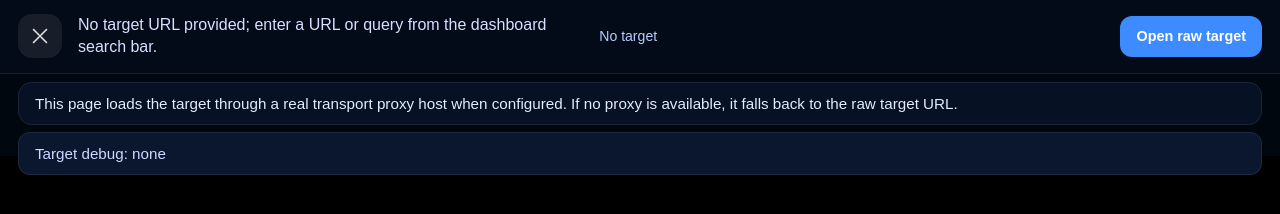
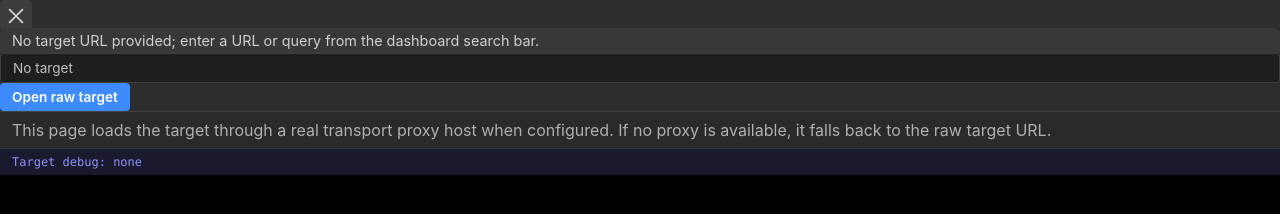
Before and after one commit to idkwhatamidoing79-creator/subzero1, a plain HTML site: page proxy.html in a window 1280 px wide. Drawn offline with Linux system fonts and the light colour scheme.

Commit message:
Refactor CSS styles in proxy.html
Updated styles for improved layout and appearance.

```diff
--- a/proxy.html
+++ b/proxy.html
@@ -5,115 +5,154 @@
   <meta name="viewport" content="width=device-width, initial-scale=1.0">
   <title>Proxy</title>
   <style>
-    body {
+      body {
       margin: 0;
-      background: #01070f;
+      background: #1a1a1a;
       color: #ffffff;
-      font-family: Arial, sans-serif;
-      min-height: 100vh;
+      font-family: -apple-system, BlinkMacSystemFont, 'Segoe UI', Arial, sans-serif;
+      height: 100vh;
+      display: flex;
+      flex-direction: column;
+      overflow: hidden;
     }
 
     .proxy-header {
-      position: fixed;
-      top: 0;
-      left: 0;
-      right: 0;
-      z-index: 10;
+      flex: 0 0 auto;
+      display: flex;
+      flex-direction: column;
+      background: #2d2d2d;
+      border-bottom: 1px solid #404040;
+    }
+
+    .tab-bar {
       display: flex;
       align-items: center;
-      justify-content: space-between;
-      padding: 14px 18px;
-      background: rgba(4, 13, 26, 0.92);
-      border-bottom: 1px solid rgba(255, 255, 255, 0.08);
-      gap: 1rem;
+      padding: 8px 12px;
+      background: #252525;
+      gap: 8px;
     }
 
     .close-proxy-panel {
       display: inline-flex;
       align-items: center;
       justify-content: center;
-      width: 44px;
-      height: 44px;
-      background: rgba(255,255,255,0.08);
-      border-radius: 14px;
+      width: 32px;
+      height: 32px;
+      background: #3d3d3d;
+      border-radius: 6px;
       border: none;
       cursor: pointer;
+      transition: background 0.2s;
     }
 
-    .proxy-header .proxy-title {
-      flex: 1;
-      font-size: 1rem;
-      line-height: 1.4;
-      color: #d7e0ff;
-      overflow-wrap: anywhere;
+    .close-proxy-panel:hover {
+      background: #4d4d4d;
     }
 
-    .proxy-header .proxy-actions {
+    .proxy-title {
+      flex: 1;
+      font-size: 0.9rem;
+      color: #d0d0d0;
+      padding: 4px 12px;
+      background: #383838;
+      border-radius: 6px 6px 0 0;
+      margin-top: -4px;
+    }
+
+    .address-bar {
       display: flex;
       align-items: center;
-      gap: 0.75rem;
-      flex-wrap: wrap;
+      padding: 8px 12px;
+      gap: 10px;
+      background: #2d2d2d;
+    }
+
+    .nav-buttons {
+      display: flex;
+      gap: 4px;
+    }
+
+    .nav-btn {
+      width: 32px;
+      height: 32px;
+      background: transparent;
+      border: none;
+      color: #aaa;
+      cursor: pointer;
+      border-radius: 4px;
+      display: flex;
+      align-items: center;
+      justify-content: center;
+    }
+
+    .nav-btn:hover {
+      background: #3d3d3d;
+      color: #fff;
     }
 
     .proxy-address {
       flex: 1;
-      font-size: 0.88rem;
-      color: #b8ccff;
-      margin: 0 1rem;
-      overflow-wrap: anywhere;
-      white-space: nowrap;
+      font-size: 0.85rem;
+      color: #c0c0c0;
+      background: #1e1e1e;
+      border: 1px solid #404040;
+      border-radius: 4px;
+      padding: 6px 12px;
       overflow: hidden;
       text-overflow: ellipsis;
+      white-space: nowrap;
+    }
+
+    .proxy-actions {
+      display: flex;
+      gap: 8px;
     }
 
     .proxy-actions a {
-      padding: 0.8rem 1rem;
-      border-radius: 12px;
+      padding: 6px 12px;
+      border-radius: 4px;
       text-decoration: none;
       color: #fff;
       background: #3d8bff;
-      font-weight: 700;
-      font-size: 0.9rem;
+      font-weight: 600;
+      font-size: 0.85rem;
+      transition: background 0.2s;
+    }
+
+    .proxy-actions a:hover {
+      background: #2a75e8;
     }
 
     .proxy {
-      position: absolute;
-      top: 156px;
-      left: 0;
-      right: 0;
-      bottom: 0;
+      flex: 1;
       width: 100%;
-      height: calc(100vh - 156px);
       border: none;
       background: #000;
+      display: block;
+    }
+
+    .status-bar {
+      flex: 0 0 auto;
+      display: flex;
+      flex-direction: column;
+      background: #252525;
+      border-top: 1px solid #404040;
+      font-size: 0.8rem;
     }
 
     .notice {
-      position: fixed;
-      top: 82px;
-      left: 18px;
-      right: 18px;
-      z-index: 11;
-      color: #e3ecff;
-      background: rgba(8, 18, 38, 0.95);
-      border: 1px solid rgba(255,255,255,0.08);
-      border-radius: 14px;
-      padding: 12px 16px;
-      font-size: 0.95rem;
+      padding: 8px 12px;
+      color: #b0b0b0;
+      background: #2a2a2a;
+      border-bottom: 1px solid #353535;
     }
 
     .proxy-debug {
-      position: fixed;
-      top: 132px;
-      left: 18px;
-      right: 18px;
-      z-index: 12;
-      color: #cfd8ff;
-      background: rgba(12, 24, 48, 0.98);
-      border: 1px solid rgba(255,255,255,0.08);
-      border-radius: 12px;
-      padding: 12px 16px;
-      font-size: 0.95rem;
+      padding: 6px 12px;
+      color: #9090ff;
+      background: #1a1a2e;
+      font-family: 'Consolas', 'Monaco', monospace;
+      font-size: 0.75rem;
       overflow-wrap: anywhere;
       white-space: pre-wrap;
     }
```
